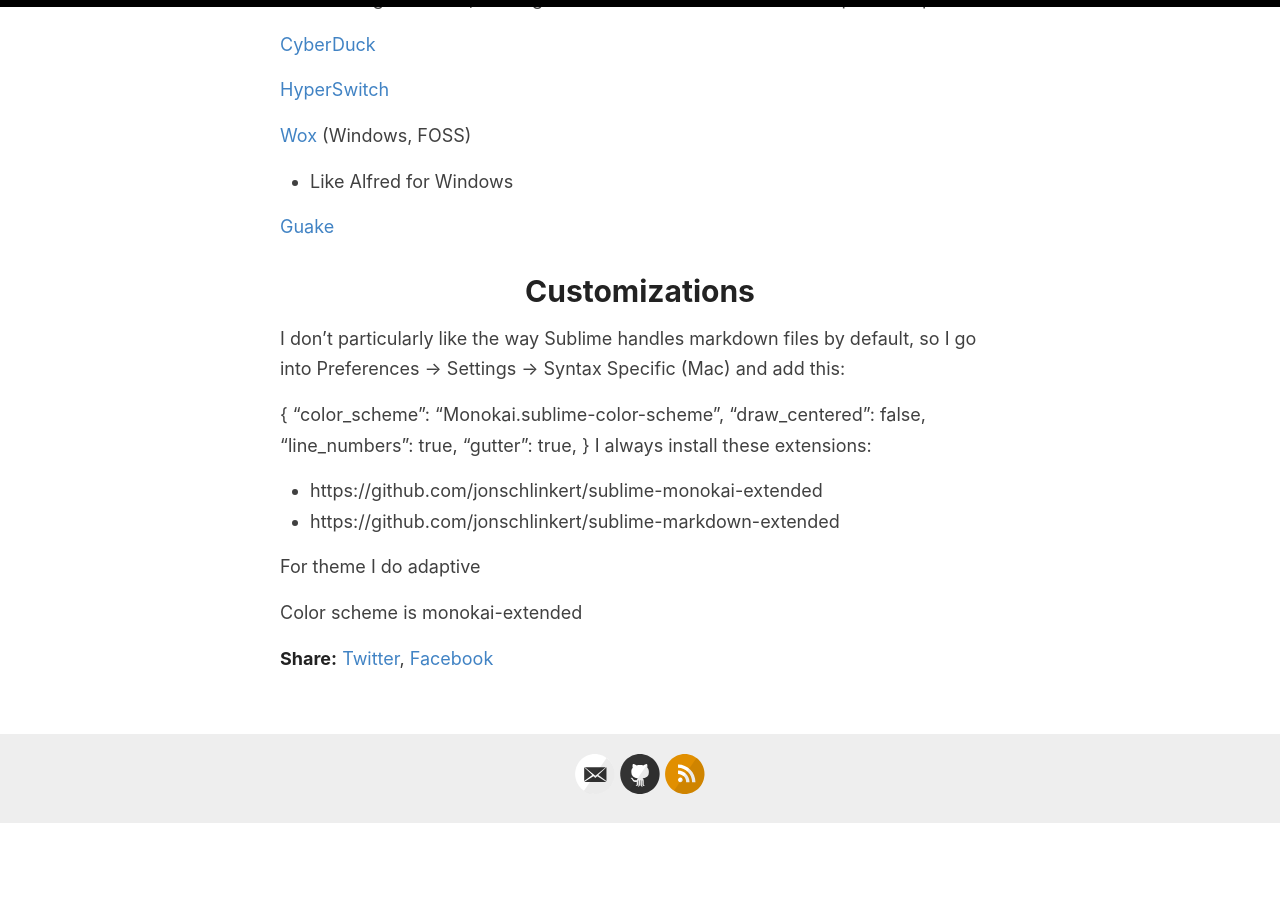
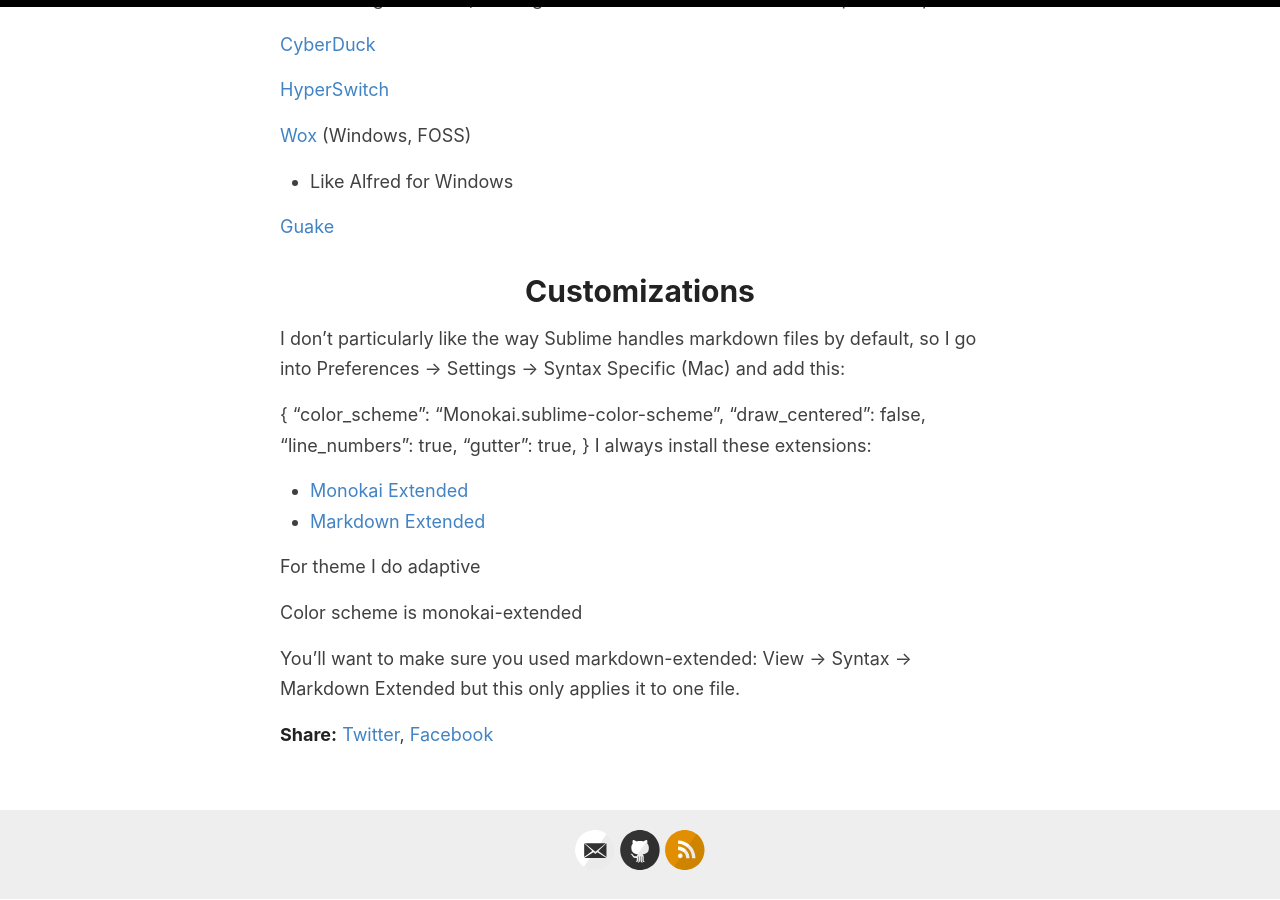
Before and after one commit to jss367/blog, a Jekyll site: the page built from _posts/2018-10-10-Software-I-Use.md, in a window 1280 px wide and 900 px high, scrolled down 11228 px. Built offline with Jekyll 4.4.1, drawn with Linux system fonts in a browser that asks for light colours; before the commit the page ends 12052 px from its top, so only the background shows below that.

Commit message:
Update 2018-10-10-Software-I-Use.md

```diff
--- a/_posts/2018-10-10-Software-I-Use.md
+++ b/_posts/2018-10-10-Software-I-Use.md
@@ -361,9 +361,13 @@ I don't particularly like the way Sublime handles markdown files by default, so
 	"gutter": true,
 }
 I always install these extensions:
-* https://github.com/jonschlinkert/sublime-monokai-extended
-* https://github.com/jonschlinkert/sublime-markdown-extended
+* [Monokai Extended](https://github.com/jonschlinkert/sublime-monokai-extended)
+* [Markdown Extended](https://github.com/jonschlinkert/sublime-markdown-extended)
 
 For theme I do adaptive
 
 Color scheme is monokai-extended
+
+You'll want to make sure you used markdown-extended:
+View -> Syntax -> Markdown Extended
+but this only applies it to one file.
```
